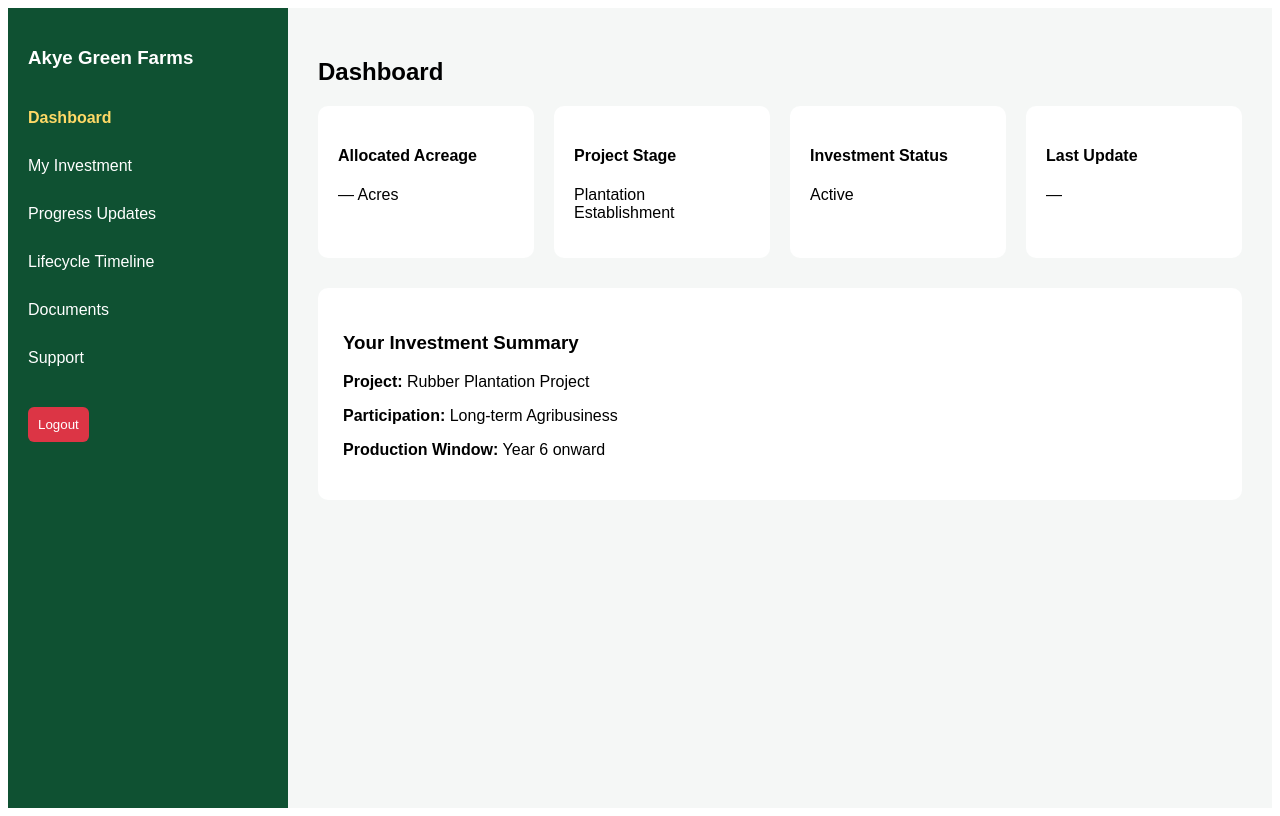
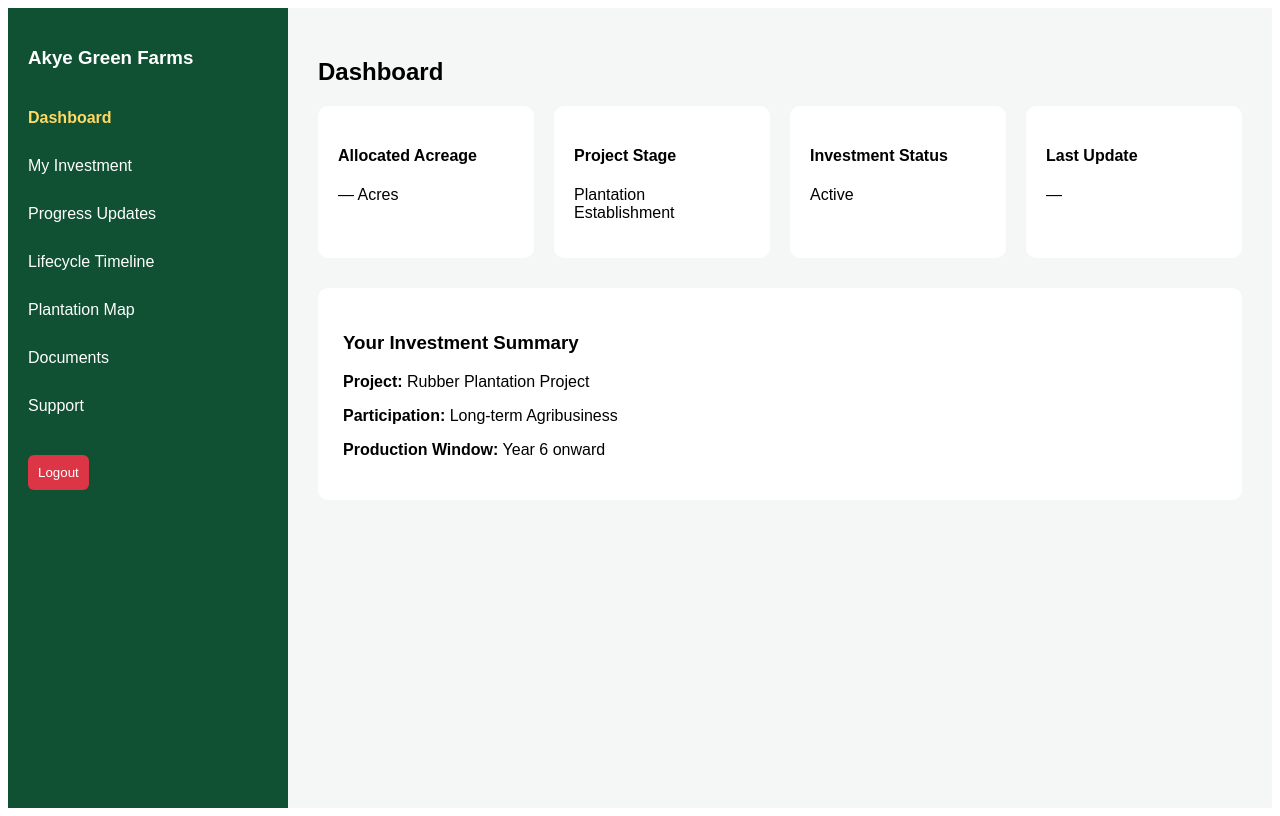
Before and after one commit to akyegreenfarms/akye-green-farms, a Next.js app: page /dashboard in a window 1280 px wide. Built offline with nearby package versions, Linux system fonts and the light colour scheme; no server answers; the database is empty; sample sign-in values are in the browser's storage.

Commit message:
Update dashboard.js

```diff
--- a/pages/dashboard.js
+++ b/pages/dashboard.js
@@ -47,6 +47,7 @@ export default function Dashboard() {
           <NavItem label="My Investment" active={active} onClick={() => setActive("investment")} />
           <NavItem label="Progress Updates" active={active} onClick={() => setActive("updates")} />
           <NavItem label="Lifecycle Timeline" active={active} onClick={() => setActive("lifecycle")} />
+          <NavItem label="Plantation Map" active={active} onClick={() => setActive("map")} />
           <NavItem label="Documents" active={active} onClick={() => setActive("documents")} />
           <NavItem label="Support" active={active} onClick={() => setActive("support")} />
         </nav>
@@ -58,6 +59,7 @@ export default function Dashboard() {
       <main style={main}>
         <h2 style={{ marginBottom: 20 }}>
           {active === "dashboard" && "Dashboard"}
+          {active === "map" && <Map />}
           {active === "investment" && "My Investment"}
           {active === "updates" && "Progress Updates"}
           {active === "lifecycle" && "Lifecycle Timeline"}
@@ -140,6 +142,14 @@ function Lifecycle() {
   );
 }
 
+function Map() {
+  return (
+    <Panel title="Plantation Map">
+      <p>Map view will be introduced in Phase 3.</p>
+    </Panel>
+  );
+}
+
 function Documents() {
   return (
     <Panel title="Documents">
```
